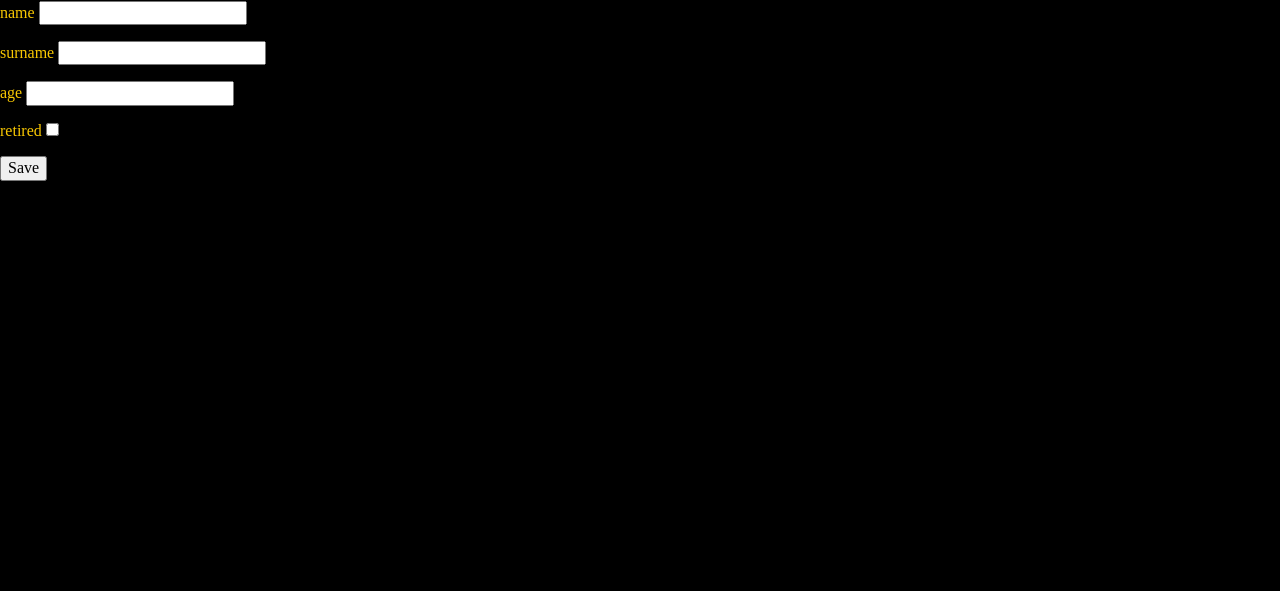
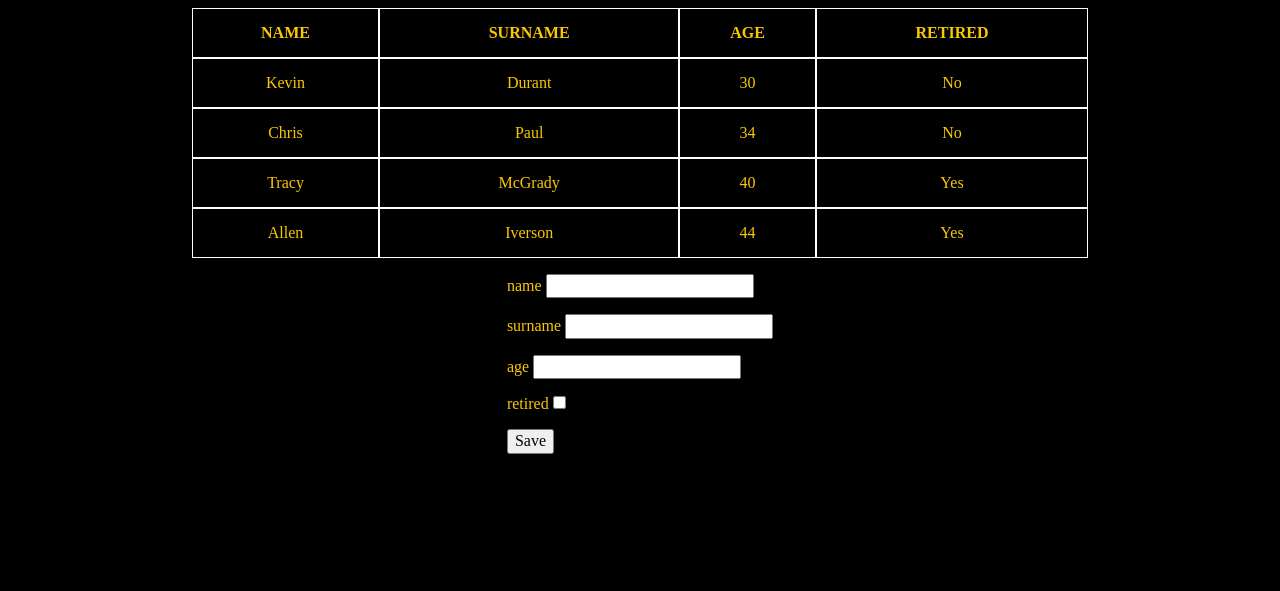
Before and after one commit to jundymek/table_generator, a website built with webpack: page src/content/index.html in a window 1280 px wide. Shown: the part 209-800 px from the top of the page. Built offline with nearby package versions, Linux system fonts and the light colour scheme; files whose address does not match are found by name.

Commit message:
feat: table basic styles

```diff
--- a/src/js/createBody.js
+++ b/src/js/createBody.js
@@ -10,7 +10,7 @@
       const tableBodyRow = document.querySelector(`.table__body-row--${data[i]["id"]}`);
       if (key !== "id") {
         value = booleanConverts(value);
-        tableBodyRow.innerHTML += `<td>${value}</td>`;
+        tableBodyRow.innerHTML += `<td class="table__body-td">${value}</td>`;
       }
     }
   }
--- a/src/js/createHeader.js
+++ b/src/js/createHeader.js
@@ -4,7 +4,7 @@
   for (const key of Object.keys(data[0])) {
     if (key !== "id") {
       tableHead.innerHTML += `<tr>
-    <th>${key}</th>
+    <th class='table__head-th'>${key.toUpperCase()}</th>
     </tr>`;
     }
   }
--- a/src/js/modifyTableRow.js
+++ b/src/js/modifyTableRow.js
@@ -9,7 +9,7 @@
     console.log(value);
     if (key !== "id") {
       value = booleanConverts(value);
-      tableBodyRow.innerHTML += `<td>${value}</td>`;
+      tableBodyRow.innerHTML += `<td class="table__body-td">${value}</td>`;
     }
   }
 }
--- a/src/scss/main.scss
+++ b/src/scss/main.scss
@@ -14,3 +14,32 @@
   color: $yellow;
   background: $violet;
 }
+
+.main {
+  display: flex;
+  flex-direction: column;
+  justify-content: center;
+  align-items: center;
+  height: 100vh;
+}
+
+.table {
+  max-width: 70vw;
+  text-align: center;
+  width: 100%;
+  border-spacing: 0;
+  &__head-tr {
+    height: 50px;
+  }
+  &__head-th {
+    border: 1px solid #fff;
+    border-spacing: 0;
+
+  }
+  &__body-row {
+    height: 50px;
+  }
+  &__body-td {
+    border: 1px solid #fff;
+  }
+}
```
Also changed, not shown: dist/css/main.css, dist/js/main.js, 1 other file.
